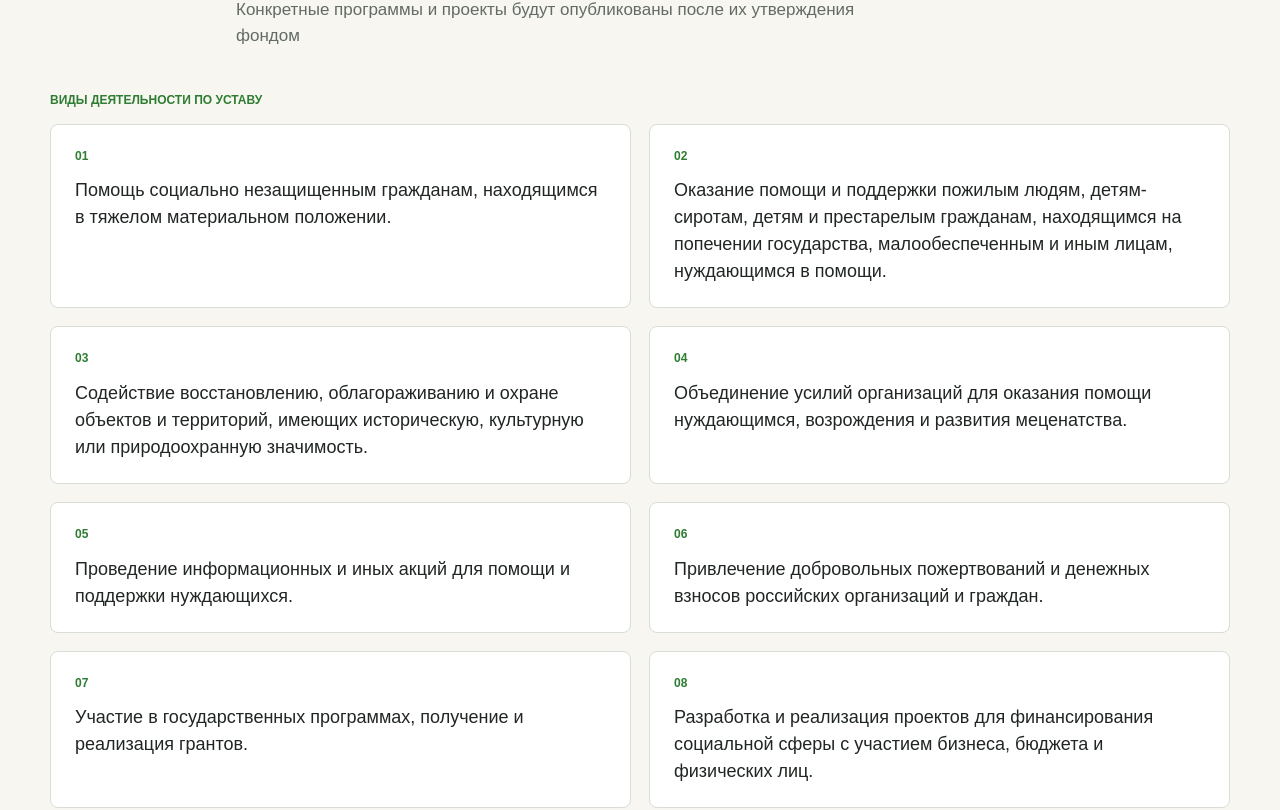
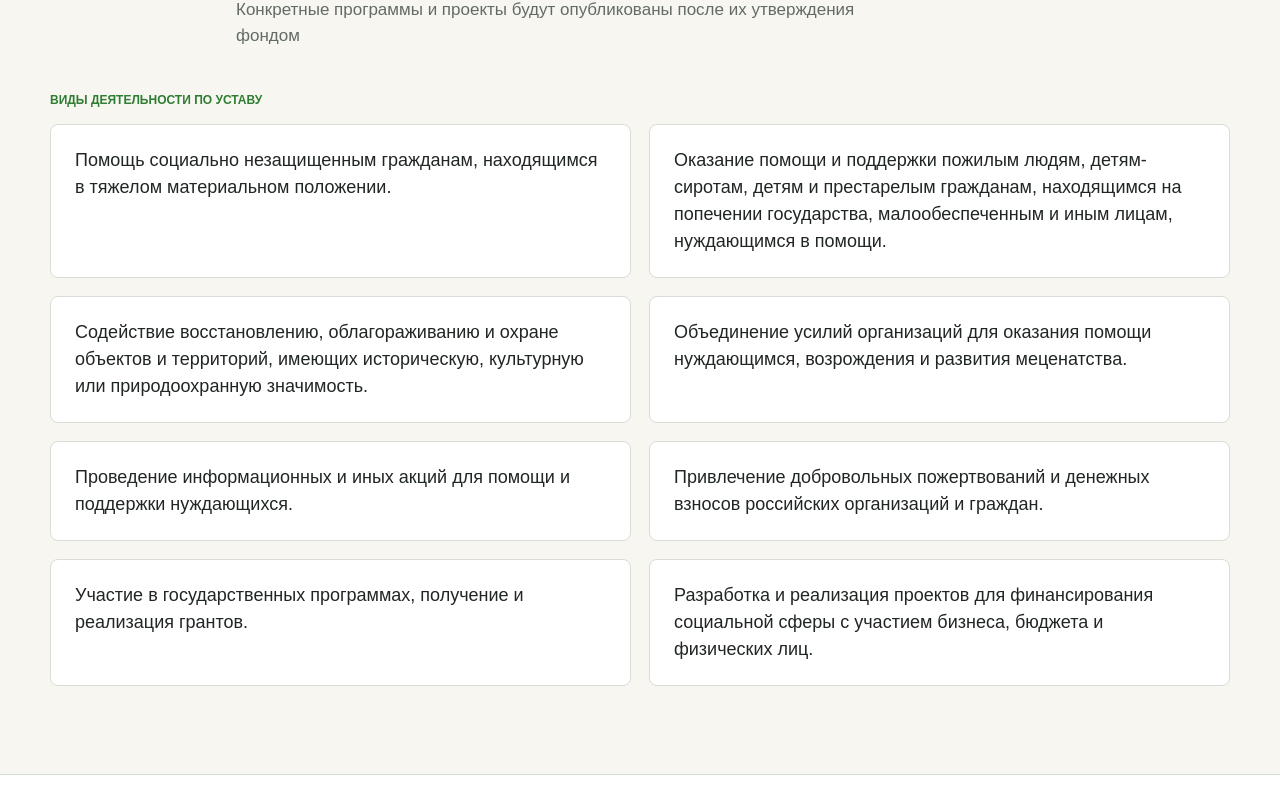
Before and after one commit to sqwdvrt/webFond, a Next.js app: page / in a window 1280 px wide. Shown: the part 1017-1827 px from the top of the page. Built offline with nearby package versions, Linux system fonts and the light colour scheme; no server answers.

Commit message:
style: remove activity card numbering

```diff
--- a/src/app/globals.css
+++ b/src/app/globals.css
@@ -311,10 +311,9 @@ a {
 .project-section-status { display: block; margin-bottom: 14px; }
 .project-grid-compact { grid-template-columns: repeat(2, minmax(0, 1fr)); }
 .project-card-compact { min-height: 0; padding: 22px 24px; }
-.project-number { color: var(--brand); font-size: 12px; font-weight: 700; }
 .project-card h3 { margin: 42px 0 16px; font-family: Georgia, "Times New Roman", serif; font-size: 30px; font-weight: 500; }
 .project-card-compact h3 {
-  margin: 12px 0 0;
+  margin: 0;
   font-family: inherit;
   font-size: 18px;
   font-weight: 500;
--- a/src/app/page.tsx
+++ b/src/app/page.tsx
@@ -21,7 +21,7 @@ const participation = [
 export default function HomePage() {
   return <>
     <section className="hero"><div className="container hero-grid"><div><span className="eyebrow">Благотворительный фонд</span><h1>{siteConfig.name}</h1><p className="hero-lead">Помогаем людям, оказавшимся в трудной жизненной ситуации, и объединяем тех, кто готов поддержать добрые дела.</p><div className="hero-actions"><Link className="button button-primary" href="/help">Помочь фонду</Link><Link className="button button-secondary" href={siteConfig.routes.contactsForHelp}>Нужна помощь?</Link></div></div><div className="hero-logo"><Image src="/brand/logo.jpg" width={1254} height={1254} priority alt="Логотип фонда «Быть Добру»: руки, росток и лист" /></div></div></section>
-    <section className="content-band"><div className="container"><SectionHeading number="01" title="Цели, предмет и виды деятельности фонда" intro="Конкретные программы и проекты будут опубликованы после их утверждения фондом" /><span className="project-status project-section-status">Виды деятельности по уставу</span><div className="project-grid project-grid-compact">{projects.map((project, index) => <ProjectCard key={project.description} project={project} compact number={index + 1} />)}</div></div></section>
+    <section className="content-band"><div className="container"><SectionHeading number="01" title="Цели, предмет и виды деятельности фонда" intro="Конкретные программы и проекты будут опубликованы после их утверждения фондом" /><span className="project-status project-section-status">Виды деятельности по уставу</span><div className="project-grid project-grid-compact">{projects.map((project) => <ProjectCard key={project.description} project={project} compact />)}</div></div></section>
     <section className="content-band surface-band"><div className="container"><SectionHeading number="02" title="Как можно помочь" intro="Мы готовим понятные способы участия и публикуем только подтвержденную информацию." /><div className="participation-grid">{participation.map(({ title, text, icon: Icon, href }) => <article className="participation-item" key={title}><Icon aria-hidden="true" size={28} strokeWidth={1.6} /><h3>{title}</h3><p>{text}</p>{href ? <Link href={href}>Узнать подробнее</Link> : null}</article>)}</div></div></section>
     <section className="content-band"><div className="container split-states"><div><span className="section-number">03 Новости</span><EmptyState title="Материалы готовятся к публикации" description="Новости появятся после проверки и утверждения." /></div><div><span className="section-number">04 Отчеты</span><EmptyState title="Проверенные отчеты появятся здесь" description="Документы будут опубликованы после проверки." /></div></div></section>
     <section className="contact-band"><div className="container contact-band-inner"><div><span className="eyebrow">Остались вопросы?</span><h2>Свяжитесь с фондом</h2><p>Расскажем о видах деятельности и доступных способах участия.</p></div><Link className="button button-light" href="/contacts">Контакты фонда</Link></div></section>
--- a/src/components/content/project-card.tsx
+++ b/src/components/content/project-card.tsx
@@ -3,12 +3,11 @@ import type { ProjectContent } from "@/content/projects";
 type ProjectCardProps = {
   project: ProjectContent;
   compact?: boolean;
-  number?: number;
 };
 
-export function ProjectCard({ project, compact, number }: ProjectCardProps) {
+export function ProjectCard({ project, compact }: ProjectCardProps) {
   if (compact) {
-    return <article className="project-card project-card-compact"><span className="project-number">{number?.toString().padStart(2, "0")}</span><h3>{project.description}</h3></article>;
+    return <article className="project-card project-card-compact"><h3>{project.description}</h3></article>;
   }
 
   return <article className="project-card"><span className="project-status">{project.status}</span><h3>{project.description}</h3></article>;
```
Also changed, not shown: 4 other files (tests, documents, lock files or other folders).
